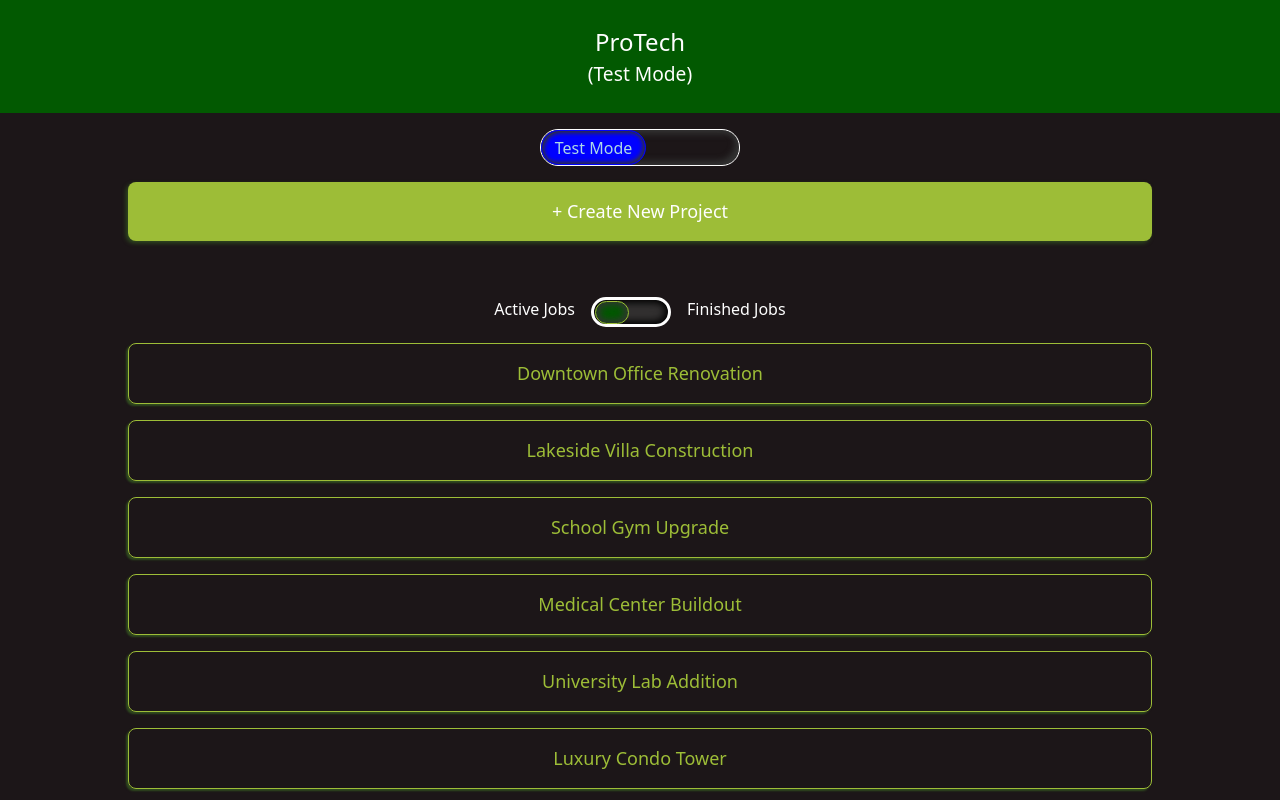
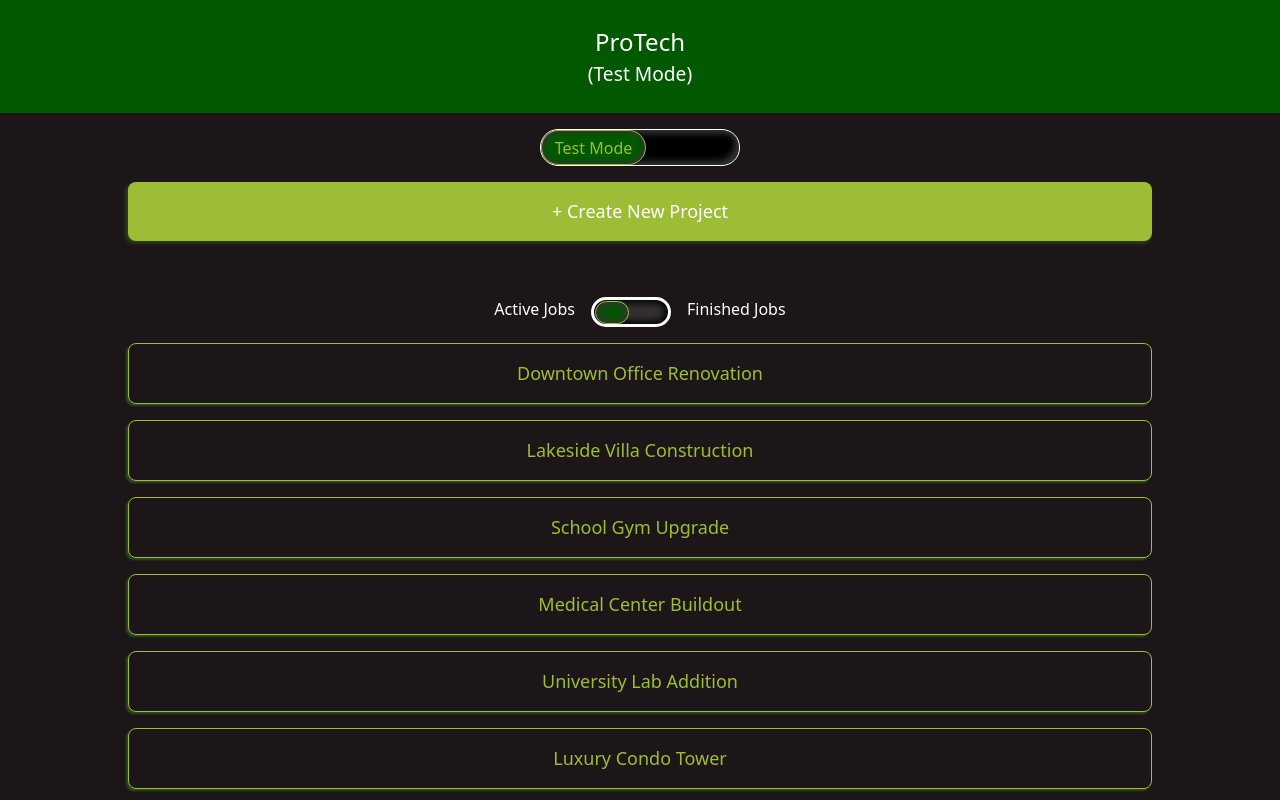
Before and after one commit to lob0scuro/pro-tech, a Next.js app in the folder client/: page / in a window 1280 px wide. Built offline with nearby package versions, Linux system fonts and the light colour scheme.

Commit message:
added colors for different mode

```diff
--- a/client/src/app/Home.module.css
+++ b/client/src/app/Home.module.css
@@ -6,6 +6,7 @@
   display: flex;
   align-items: center;
   box-shadow: inset -4px -4px 6px #333, inset 4px 4px 6px #333;
+  background-color: #000;
 }
 
 .switchLabel {
@@ -24,9 +25,9 @@
 }
 
 .testMode {
-  background-color: blue;
-  border-color: blue;
-  color: lightblue;
+  background-color: var(--green);
+  border-color: var(--lime);
+  color: var(--lime);
 }
 
 .modeSwitch label input[type="checkbox"] {
--- a/client/src/app/globals.css
+++ b/client/src/app/globals.css
@@ -1,10 +1,19 @@
 @import "tailwindcss";
 
 :root {
+  --green: rgb(35, 35, 157);
+  --lime: rgb(128, 223, 255);
+  --black: rgb(9, 9, 82);
+  --white: #fefefe;
+  --second: #35929a;
+}
+
+.test-mode {
   --green: #025901;
   --lime: #9dbd37;
   --black: #1c1618;
   --white: #fefefe;
+  --second: #7da00c;
 }
 
 * {
--- a/client/src/app/page.js
+++ b/client/src/app/page.js
@@ -6,11 +6,18 @@ import { useRouter } from "next/navigation";
 import React, { useState } from "react";
 import clsx from "clsx";
 import { useDB } from "@/context/DBContext";
+import { useAppContext } from "@/context/AppContext";
 import ProjectList from "@/components/ProjectList";
 
 const Home = () => {
   const router = useRouter();
   const { autoDB, setAutoDB } = useDB();
+  const { testMode, toggleMode } = useAppContext();
+
+  const toggleIt = () => {
+    setAutoDB(!autoDB);
+    toggleMode();
+  };
   return (
     <>
       <div className={styles.modeSwitch}>
@@ -21,7 +28,7 @@ const Home = () => {
           )}
         >
           <span>{autoDB ? "Test Mode" : "Live Mode"}</span>
-          <input type="checkbox" onChange={() => setAutoDB(!autoDB)} />
+          <input type="checkbox" onChange={toggleIt} />
         </label>
       </div>
       <Button
--- a/client/src/components/styles/Table.module.css
+++ b/client/src/components/styles/Table.module.css
@@ -42,7 +42,7 @@
 }
 
 .sovTable tr:nth-of-type(even) {
-  background-color: #829e24;
+  background-color: var(--second);
 }
 
 .sovTable tr {
--- a/client/src/context/AppContext.js
+++ b/client/src/context/AppContext.js
@@ -1,6 +1,6 @@
 "use client";
 
-import { createContext, useContext, useState } from "react";
+import { createContext, useContext, useEffect, useState } from "react";
 import { ProjectTable, TaskTable } from "@/lib/db";
 
 const AppContext = createContext();
@@ -14,18 +14,26 @@ export const AppProvider = ({ children }) => {
     email: "cameronlopez@email.com",
     company: "Cameron Lopez A/C",
   });
-  const [appProjects, setAppProjects] = useState(ProjectTable);
-  const [projectTasks, setProjectTasks] = useState(TaskTable);
+  const [testMode, setTestMode] = useState(true);
+
+  useEffect(() => {
+    const root = document.documentElement;
+    if (testMode) {
+      root.classList.add("test-mode");
+    } else {
+      root.classList.remove("test-mode");
+    }
+  }, [testMode]);
+
+  const toggleMode = () => setTestMode((prev) => !prev);
 
   return (
     <AppContext.Provider
       value={{
         user,
         setUser,
-        appProjects,
-        setAppProjects,
-        projectTasks,
-        setProjectTasks,
+        testMode,
+        toggleMode,
       }}
     >
       {children}
```
